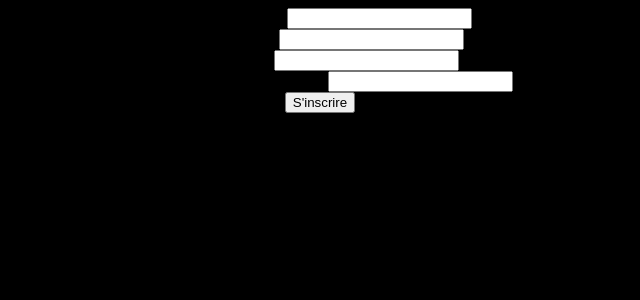
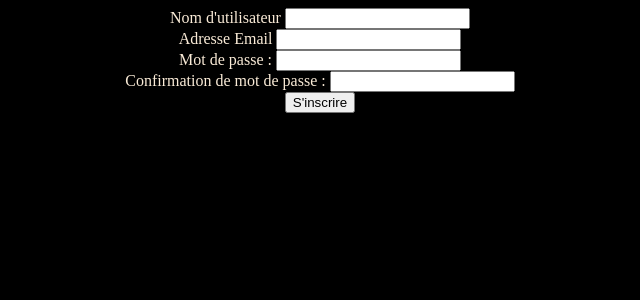
Before and after one commit to AmdyMoustapha/PROJET-DJANGO, a Django app: page /inscription/ in a window 1280 px wide. Shown: the part 71-371 px from the top of the page, without its empty margins (320-960 px from the left). Run offline with Django 5.2, Linux system fonts and the light colour scheme.

Commit message:
Modification templates Inscription

```diff
--- a/inscription/views.py
+++ b/inscription/views.py
@@ -4,7 +4,7 @@ from .forms import InscriptionForm
 
 # Create your views here.
 
-# def inscrire_utilisateur(request):
+# def inscription_view(request):
 #     if request.method == 'POST':
 #         form = InscriptionForm(request.POST)
 #         if form.is_valid():
--- a/templates/connexion.html
+++ b/templates/connexion.html
@@ -22,11 +22,14 @@
     <div class="field-set">
         <input type="text" name="nom" id="nom" class="form-control" placeholder="Nom" />
     </div>
+
     <div class="field-set" style="margin-top: 10px;">
         <input type="password" name="mot_de_passe" id="mot_de_passe" class="form-control" placeholder="Mot de passe" />
     </div>
+
     <div id="submit" style="margin-top: 10px;">
         <input type="submit" id="send_message" value="Se connecter" class="btn-main btn-fullwidth rounded-3" />
     </div>
+
 </body>
 </html>
--- a/templates/inscription.html
+++ b/templates/inscription.html
@@ -16,96 +16,45 @@
             <hr>
         </header>
     </div>
+    <!-- ------------------------- -->
+    <div>
+        <form method="POST" action="/inscription">
+            <!-- Message d'erreur Bootstrap (décommenté si nécessaire) -->
+            <!--
+            <div class="alert alert-danger" role="alert">
+                Une ou plusieurs informations sont manquantes.
+            </div>
+            -->
 
-    <!-- FORMULAIRE 1 -->
-    <!-- <form method="post">
-        {% csrf_token %}
-
-        Affichage global des erreurs du formulaire
-        {{ form.non_field_errors }}
-
-        Boucle pour afficher chaque champ proprement
-        {% for field in form %}
-            <div style="margin-bottom: 15px;">
-                <label>{{ field.label }}</label><br>
-                {{ field }}
-                {% if field.errors %}
-                    <span style="color: red;">{{ field.errors|striptags }}</span>
-                {% endif %}
+            <div class="col-md-6">
+                <div class="field-set">
+                    <label style="color:antiquewhite;">Nom d'utilisateur</label>
+                    <input type="text" id="username" name="username" classe="form-control" required>
                 </div>
-        {% endfor %}
-
-        <button type="submit">S'inscrire</button>
-    </form> -->
-    <!-- ------------------- -->
-
-    <!-- FORMULAIRE 2 -->
-    <!-- <form method="POST">
-        {% csrf_token %}
-
-        Erreurs globales (ex: mots de passe non identiques)
-        {% if form.non_field_errors %}
-            <p style="color: red;">{{ form.non_field_errors.as_text }}</p>
-        {% endif %}
-
-        Input Nom d'utilisateur
-        <div>
-            <label>Nom d'utilisateur :</label>
-            {{ form.nom_utilisateur }}
-            <span style="color: red;">{{ form.nom_utilisateur.errors }}</span>
             </div>
 
-        Input Email
-        <div>
-            <label>Adresse e-mail :</label>
-            {{ form.email }}
-            <span style="color: red;">{{ form.email.errors }}</span>
+            <div class="col-md-6">
+                <div class="field-set">
+                    <label style="color:antiquewhite;">Adresse Email</label>
+                    <input type="email" id="email" name="email" classe="form-control" required>
+                </div>
             </div>
 
-        Input Mot de passe
-        <div>
-            <label>Mot de passe :</label>
-            {{ form.mot_de_passe }}
-            <span style="color: red;">{{ form.mot_de_passe.errors }}</span>
+            <div class="col-md-6"><div class="field-set">
+                <label style="color:antiquewhite;">Mot de passe :</label>
+                <input type="password" id="password" name="password" classe="form-control" required>
+            </div></div>
+
+            <div class="col-md-6">
+                <div class="field-set">
+                    <label style="color:antiquewhite;">Confirmation de mot de passe :</label>
+                    <input type="password" id="password_confirm" name="password_confirm" classe="form-control" required>
                 </div>
-
-        Input Confirmation
-        <div>
-            <label>Confirmez le mot de passe :</label>
-            {{ form.confirmation_mot_de_passe }}
-            <span style="color: red;">{{ form.confirmation_mot_de_passe.errors }}</span>
             </div>
 
             <button type="submit">S'inscrire</button>
-    </form> -->
-    <!-- ------------------------- -->
-    <form method="POST">
-        <!-- <div class="alert alert-danger">
-            Une ou plusieur informations sont manquantes.
-        </div> -->
-
-        <div>
-            <label>Nom d'utilisateur:</label>
-            <input type="text">
+        </form>
     </div>
 
-        <div>
-            <label>Adresse Email:</label>
-            <input type="text">
-        </div>
-
-        <div>
-            <label>Mot de passe:</label>
-            <input type="text">
-        </div>
-
-        <div>
-            <label>Confirmation de mot de passe:</label>
-            <input type="text">
-        </div>
-
-        <BUtton type="submit">S'inscrire</BUtton>
-
-    </form>
 </body>
 </html>
```
Lines whose indentation alone changed are shown as unchanged.
